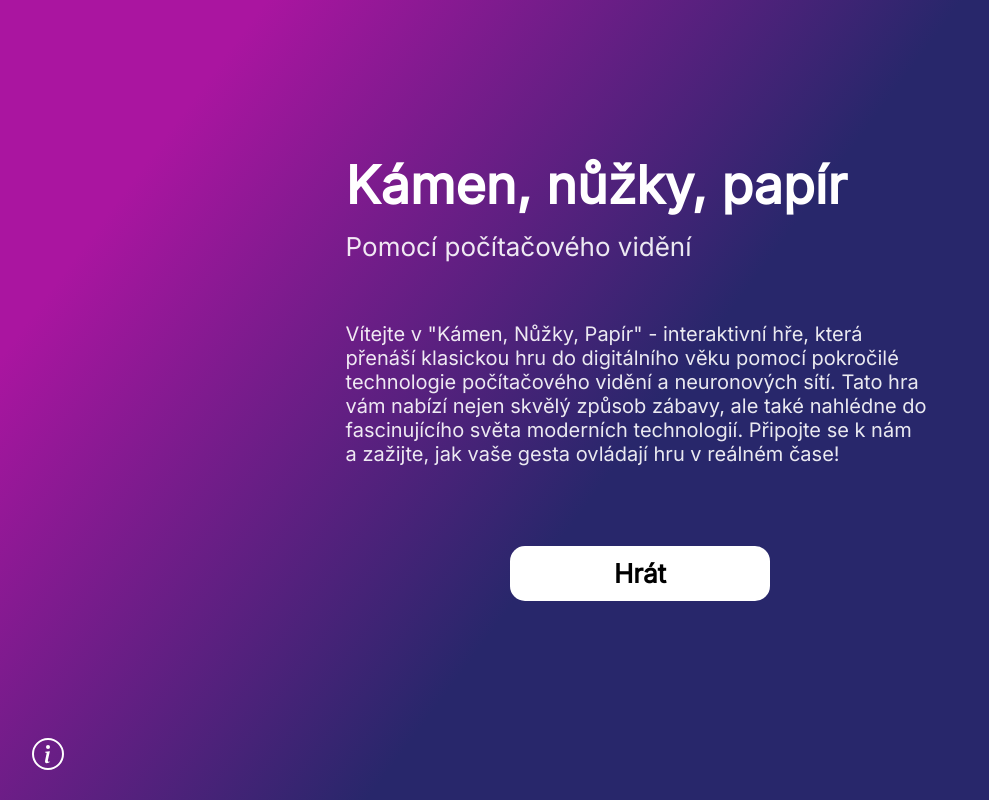
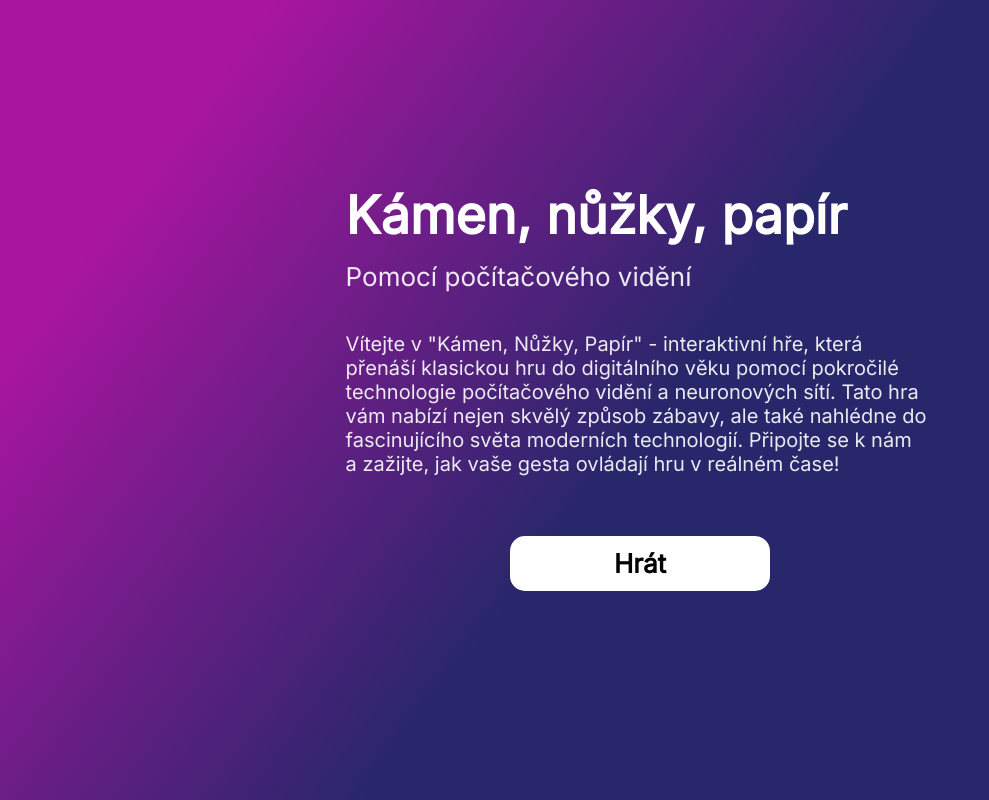
Before and after one commit to Venca321/Rocnikova-prace-2024, a Flask app: page / in a window 1280 px wide. Shown: the whole page, without its empty margins (0-989 px from the left). Run offline with Flask 3, Linux system fonts and the light colour scheme.

Commit message:
Main page done

```diff
--- a/templates/index.html
+++ b/templates/index.html
@@ -15,7 +15,6 @@
         <div style="display: flex; justify-content: center;">
             <a href="/register">Hrát</a>
         </div>
-        <button id="info_button"><?xml version="1.0" ?><svg class="bi bi-info-circle" fill="currentColor" height="16" viewBox="0 0 16 16" width="16" xmlns="http://www.w3.org/2000/svg"><path d="M8 15A7 7 0 1 1 8 1a7 7 0 0 1 0 14zm0 1A8 8 0 1 0 8 0a8 8 0 0 0 0 16z"/><path d="m8.93 6.588-2.29.287-.082.38.45.083c.294.07.352.176.288.469l-.738 3.468c-.194.897.105 1.319.808 1.319.545 0 1.178-.252 1.465-.598l.088-.416c-.2.176-.492.246-.686.246-.275 0-.375-.193-.304-.533L8.93 6.588zM9 4.5a1 1 0 1 1-2 0 1 1 0 0 1 2 0z"/></svg></button>
     </body>
 </html>
 
@@ -35,8 +34,8 @@
 
     div {
         width: 46vw;
-        margin-top: 10vh;
-        margin-bottom: 10vh;
+        margin-top: 7.5vh;
+        margin-bottom: 7.5vh;
     }
 
     div p {
```
